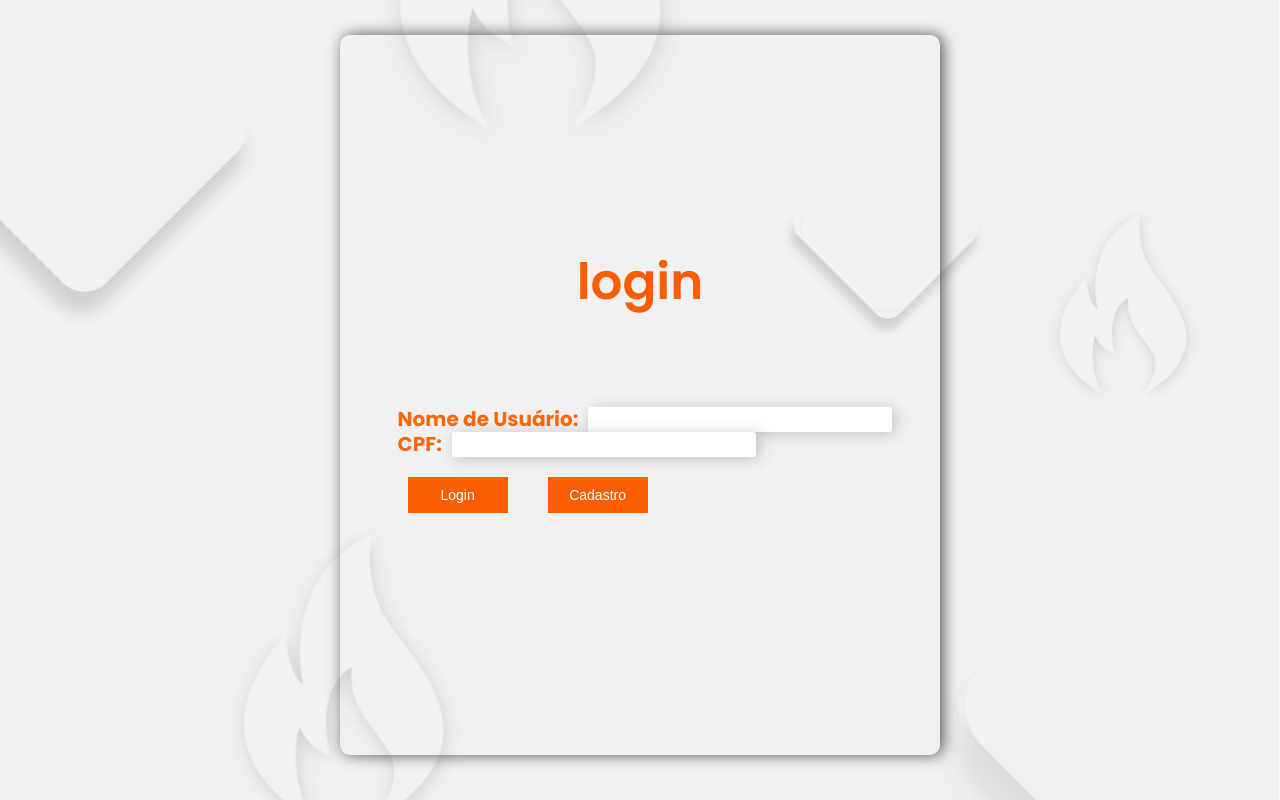
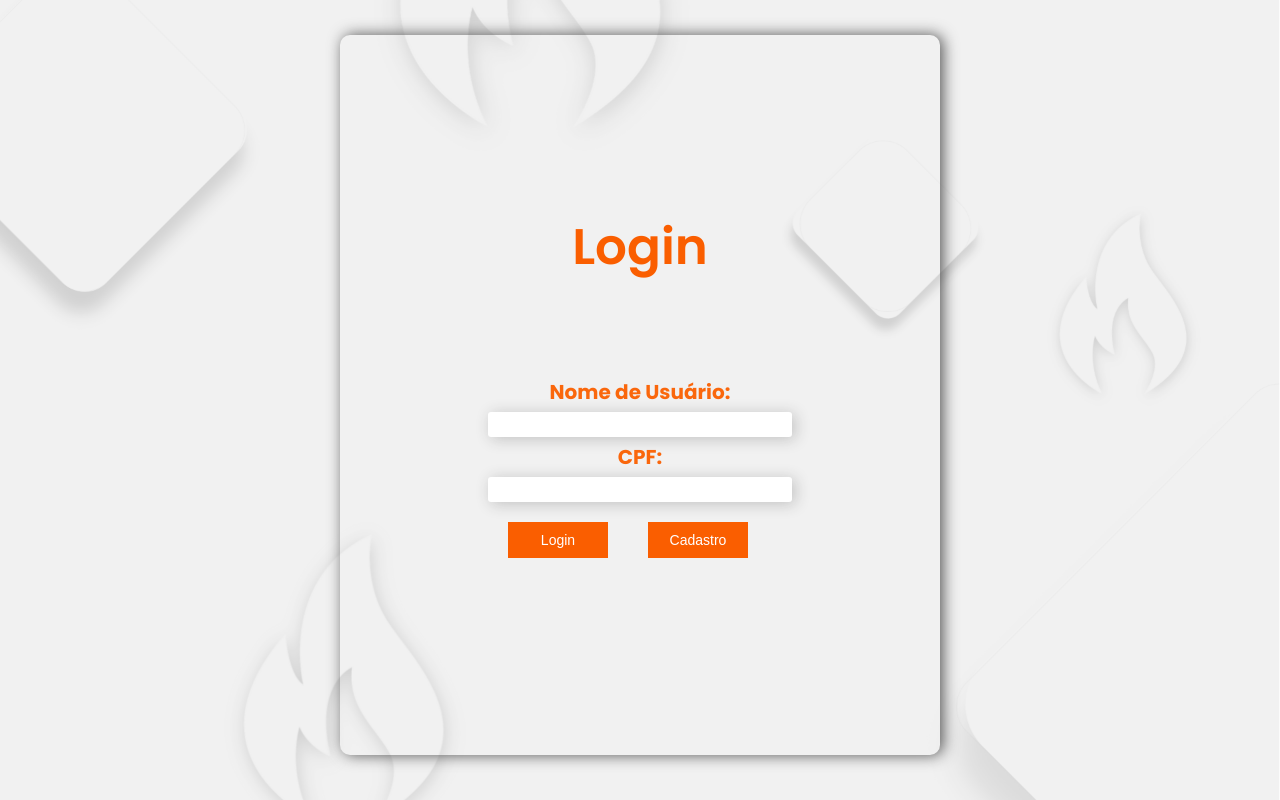
Before and after one commit to Henriquenunes452/Front-receitas, a React (Create React App) app: page / in a window 1280 px wide. Built offline with nearby package versions, Linux system fonts and the light colour scheme.

Commit message:
receitas formulario

```diff
--- a/src/assets/style.css
+++ b/src/assets/style.css
@@ -313,6 +313,7 @@ body::-webkit-scrollbar-thumb{
 }
 
 .cadastro h2{
+    margin-top: 10px;
     font-size: 50px;
     font-weight: 600;
     color: #fa5e00;
@@ -320,9 +321,12 @@ body::-webkit-scrollbar-thumb{
 }
 
 .test{
-   margin: 10px;
-   font-size: 20px;
-   font-weight: 700;
+    display: flex;
+    align-items: center;
+    flex-direction: column;
+    margin: 10px;
+    font-size: 20px;
+    font-weight: 700;
 }
 
 input {
@@ -331,6 +335,7 @@ input {
     font-size: 20px;
     border: none;
     width: 300px;
+    min-height: 20px;
 }
 
 .cadastrouser {
@@ -354,10 +359,3 @@ input {
     margin: 20px;
     width: 100px;
 }
-
-.{
-    display: flex;
-    align-items: center;
-    flex-direction: column;
-
-}
--- a/src/components/CadastroReceitas.jsx
+++ b/src/components/CadastroReceitas.jsx
@@ -15,7 +15,7 @@ export default function CadastroReceitas(){
     return (
         <div className="bg">
 
-            <form action=""></form>
+
 
         </div>
     )
--- a/src/components/Login.jsx
+++ b/src/components/Login.jsx
@@ -14,29 +14,29 @@ export default function Login(){
 
 
 
-                <h2>login</h2>
+                <h2>Login</h2>
 
 
                 <form className="formcadastro">
 
 
-                    <div>
-
-                        <label className="test" for="username">Nome de Usuário:</label>
-                        <input type="text" id="username" name="username"required/>
 
 
-                    </div>
+                    <label className="test" for="username">Nome de Usuário:</label>
+                    <input type="text" id="username" name="username"required/>
 
 
 
-                    <div>
 
 
-                        <label className="test" for="cpf">CPF:</label>
-                        <input type="text" id="cpf" name="cpf"required/>
 
-                    </div>
+
+
+
+                    <label className="test" for="cpf">CPF:</label>
+                    <input type="text" id="cpf" name="cpf"required/>
+
+
 
 
 
```
Also changed, not shown: 1 other file (tests, documents, lock files or other folders).
